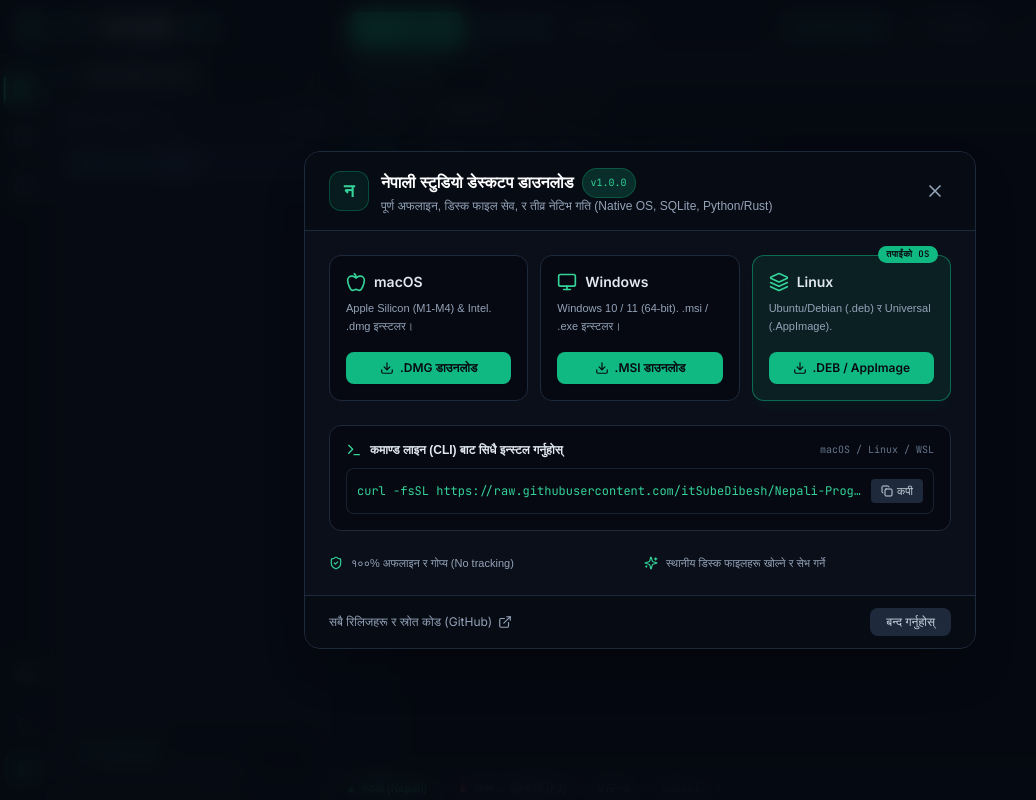
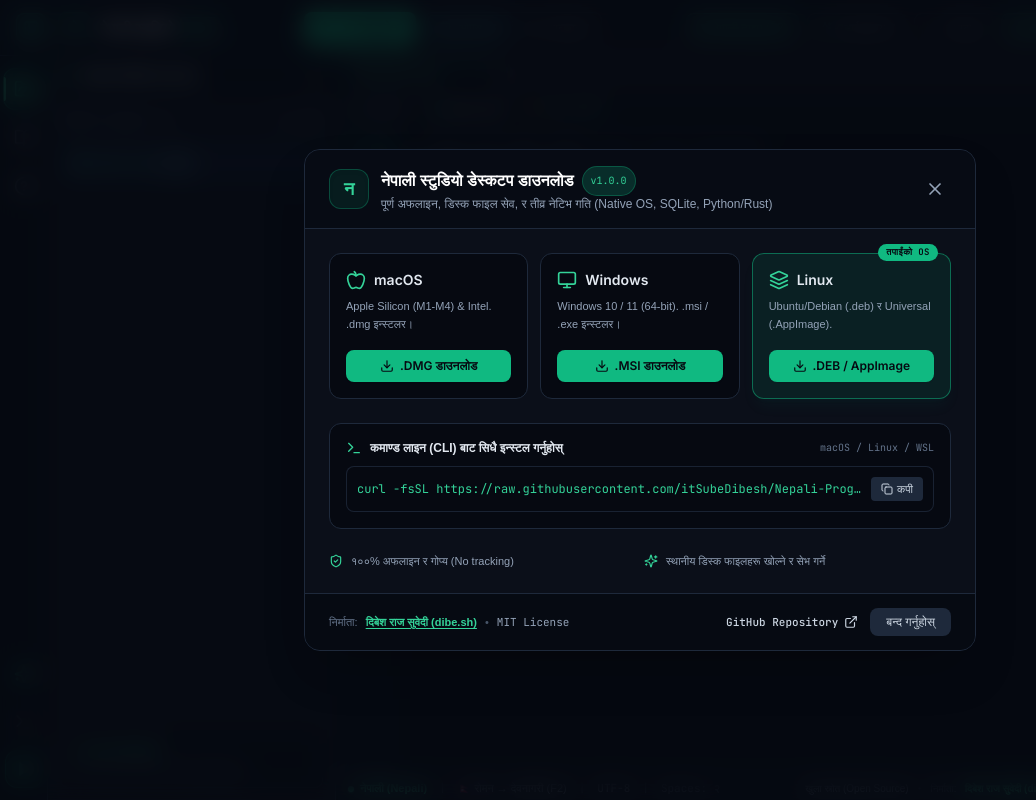
Before and after one commit to itSubeDibesh/Nepali-Programming-Language, a Next.js app in the folder studio/: page / in a window 1280 px wide. Both pictures are taken after a click on the button "डाउनलोड". Shown: the whole page, without its empty margins (0-1036 px from the left). Built offline with nearby package versions, Linux system fonts and the light colour scheme; a web font is replaced by a local one.

Commit message:
feat(studio): credit author Dibesh Raj Subedi (dibe.sh) and Open Source GitHub repository across UI

```diff
--- a/studio/src/components/DownloadModal.tsx
+++ b/studio/src/components/DownloadModal.tsx
@@ -229,15 +229,30 @@
           </div>
         </div>
 
-        {/* Footer */}
-        <div className="flex items-center justify-between px-6 py-3 border-t border-[#1E293B] bg-[#060911]/60 text-xs">
+        {/* Footer with Creator & Open Source Info */}
+        <div className="flex flex-col sm:flex-row items-center justify-between px-6 py-3.5 border-t border-[#1E293B] bg-[#060911]/80 gap-3 text-xs">
+          <div className="flex items-center space-x-2 text-slate-400 text-[11px] font-devanagari">
+            <span className="text-slate-500">निर्माता:</span>
+            <a
+              href="https://dibe.sh"
+              target="_blank"
+              rel="noopener noreferrer"
+              className="text-emerald-400 hover:text-emerald-300 font-semibold underline underline-offset-2 transition-colors"
+            >
+              दिबेश राज सुवेदी (dibe.sh)
+            </a>
+            <span className="text-slate-600">•</span>
+            <span className="text-slate-400 font-mono">MIT License</span>
+          </div>
+
+          <div className="flex items-center space-x-3">
             <a
               href={releasesUrl}
               target="_blank"
               rel="noopener noreferrer"
-            className="flex items-center space-x-1.5 text-slate-400 hover:text-emerald-400 transition-colors"
+              className="flex items-center space-x-1.5 text-slate-300 hover:text-emerald-400 transition-colors font-medium font-mono text-[11px]"
             >
-            <span>सबै रिलिजहरू र स्रोत कोड (GitHub)</span>
+              <span>GitHub Repository</span>
               <ExternalLink className="w-3.5 h-3.5" />
             </a>
             <button
@@ -249,6 +264,7 @@
           </div>
         </div>
       </div>
+    </div>
   );
 };
 
--- a/studio/src/components/Editor.tsx
+++ b/studio/src/components/Editor.tsx
@@ -855,6 +855,30 @@
           <span className="text-slate-500 hidden sm:inline">Spaces: २</span>
         </div>
 
+        {/* Open Source & Author Credit */}
+        <div className="hidden lg:flex items-center space-x-2 text-[10px] text-slate-400">
+          <a
+            href="https://github.com/itSubeDibesh/Nepali-Programming-Language"
+            target="_blank"
+            rel="noopener noreferrer"
+            className="hover:text-emerald-400 transition-colors flex items-center gap-1 text-slate-400 font-devanagari"
+            title="खुला स्रोत कोड (Open Source on GitHub)"
+          >
+            <span>खुला स्रोत (Open Source)</span>
+          </a>
+          <span className="text-slate-600">•</span>
+          <span className="text-slate-500 font-devanagari">निर्माता:</span>
+          <a
+            href="https://dibe.sh"
+            target="_blank"
+            rel="noopener noreferrer"
+            className="text-emerald-400 hover:text-emerald-300 font-semibold transition-colors flex items-center gap-0.5 font-devanagari"
+            title="दिबेश राज सुवेदी (Dibesh Raj Subedi Portfolio)"
+          >
+            दिबेश राज सुवेदी (dibe.sh)
+          </a>
+        </div>
+
         <div className="flex items-center space-x-3">
           <span className="font-devanagari">
             {translitEnabled
--- a/studio/src/components/Navbar.tsx
+++ b/studio/src/components/Navbar.tsx
@@ -2,6 +2,7 @@
 import React from 'react';
 import {
   Download,
+  Github,
   Play,
   Cpu,
   Terminal,
@@ -215,6 +216,17 @@
             <span className="hidden sm:inline font-devanagari">डाउनलोड</span>
           </button>
         )}
+        {/* GitHub Repository Link */}
+        <a
+          href="https://github.com/itSubeDibesh/Nepali-Programming-Language"
+          target="_blank"
+          rel="noopener noreferrer"
+          className="flex items-center space-x-1.5 px-2.5 py-1.5 rounded-lg bg-[#060911] border border-[#1E293B] text-slate-300 hover:text-white hover:bg-[#0F172A] text-xs transition-colors"
+          title="खुला स्रोत कोड (Open Source on GitHub)"
+        >
+          <Github className="w-3.5 h-3.5 text-slate-400" />
+          <span className="hidden xl:inline font-mono">GitHub</span>
+        </a>
         {/* Share Button */}
         <button
           onClick={onOpenShare}
--- a/studio/src/components/WebStudioBanner.tsx
+++ b/studio/src/components/WebStudioBanner.tsx
@@ -60,6 +60,18 @@
         <span style={{ color: '#9ca3af', marginLeft: '0.25rem' }}>
           (View, run &amp; compile only — no file save or disk access.)
         </span>
+        <span style={{ color: '#64748b' }}>•</span>
+        <span style={{ color: '#94a3b8' }}>
+          खुला स्रोत (Open Source) — निर्माता:{' '}
+          <a
+            href="https://dibe.sh"
+            target="_blank"
+            rel="noopener noreferrer"
+            style={{ color: '#34d399', fontWeight: 600, textDecoration: 'underline' }}
+          >
+            दिबेश राज सुवेदी (dibe.sh)
+          </a>
+        </span>
       </span>
 
       {/* Right: download link + close */}
```
Lines whose indentation alone changed are shown as unchanged.
